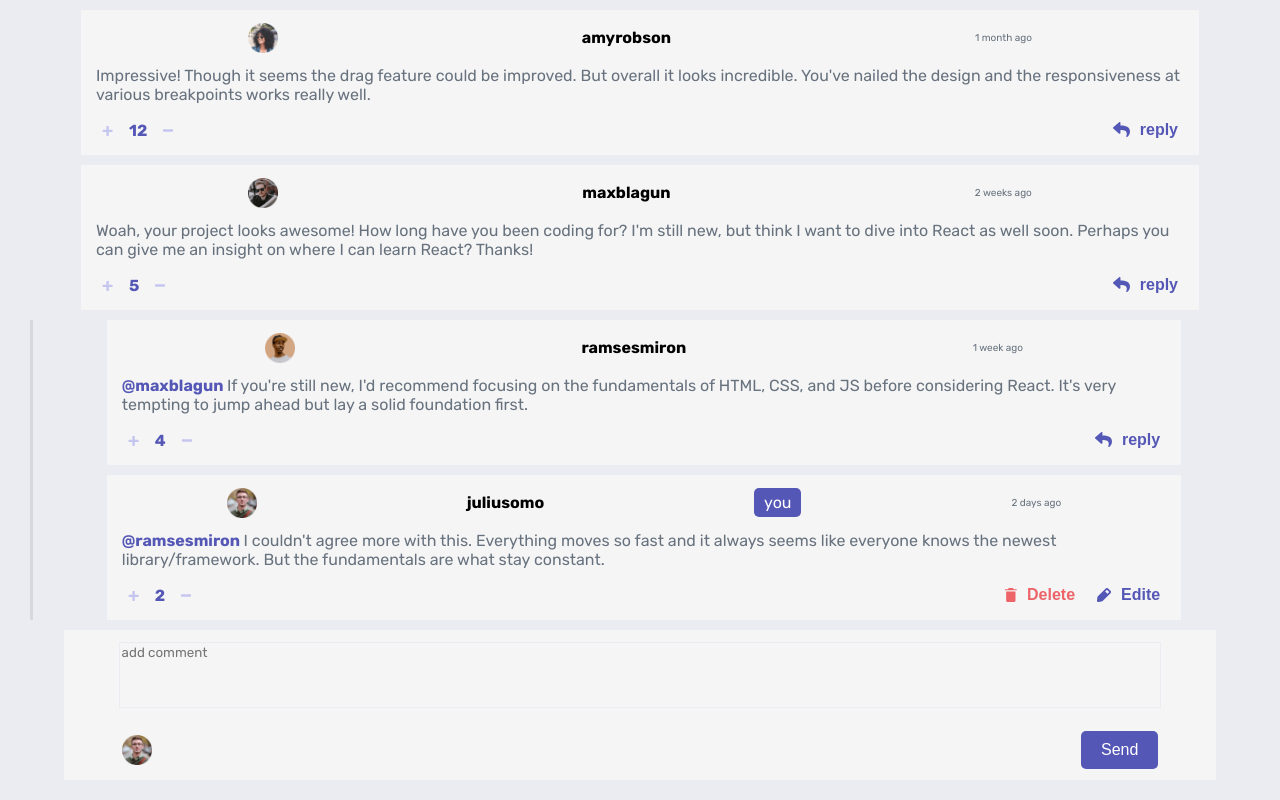
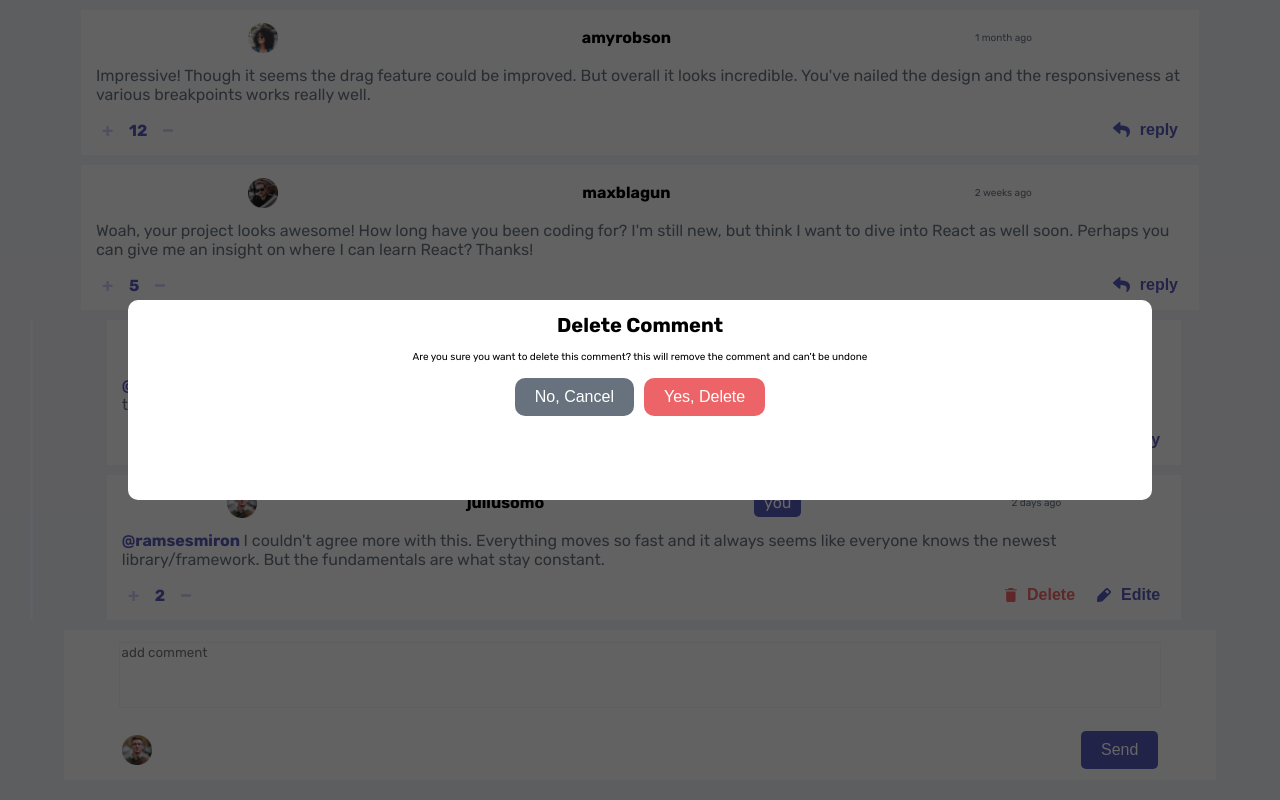
Before and after one commit to Joel-Hendrix1021/interactive-comments, a React (Create React App) app: page / in a window 1280 px wide. Built offline with nearby package versions, Linux system fonts and the light colour scheme.

Commit message:
add redux

```diff
--- a/src/App.js
+++ b/src/App.js
@@ -1,18 +1,22 @@
 /* eslint-disable no-unused-vars */
 import { useState } from "react";
+import { useSelector } from "react-redux";
 import "./App.css";
 import AddCmts from "./components/AddComts/AddCmts";
 import CardComent from "./components/CardComent/CardComent";
+import Modal from "./components/modal/Modal";
 
 import data from "./data.json";
 
 function App () {
-    const [comts, setComts] = useState(data);
-    console.log(comts);
+    const comts = useSelector((state) => state.data.comments);
+    const showModal = useSelector(state => state.showModal);
+    console.log(showModal);
     return (
         <div className="App">
-            {comts.comments.map(item => <CardComent key={item.id} comment={item}/>)}
-            <AddCmts user={comts.currentUser}/>
+            {comts.map(item => <CardComent key={item.id} comment={item}/>)}
+            <Modal/>
+            <AddCmts/>
         </div>
     );
 }
--- a/src/components/AddComts/AddCmts.js
+++ b/src/components/AddComts/AddCmts.js
@@ -1,11 +1,19 @@
+import { useState } from "react";
+import { useSelector } from "react-redux";
 import { AddFooterCmts, BtnSend, ComTextArea, TextArea } from ".";
 import { Img } from "../comentHeader";
 
-const AddCmts = ({ user }) => {
-    console.log(user);
+const AddCmts = () => {
+    const [newCmt, setNewCmt] = useState("");
+    const user = useSelector(state => state.data.currentUser);
+
+    const handleChange = (e) => {
+        setNewCmt(e.target.value);
+    };
+
     return (
         <ComTextArea>
-            <TextArea name="comment" id="comment" placeholder="add comment"></TextArea>
+            <TextArea name="comment" onChange={handleChange} id="comment" defaultValue={newCmt} placeholder="add comment"></TextArea>
             <AddFooterCmts>
                 <Img src={user.image.png} alt="" />
                 <BtnSend >Send</BtnSend>
--- a/src/components/CardComent/CardComent.js
+++ b/src/components/CardComent/CardComent.js
@@ -2,7 +2,6 @@ import { LineThread, Thread } from ".";
 import Comment from "../coment/Comment";
 
 const CardComent = ({ comment }) => {
-    console.log("line", comment.replies);
     return (
         <>
             <Comment comment={comment}/>
--- a/src/components/coment/Comment.js
+++ b/src/components/coment/Comment.js
@@ -1,8 +1,14 @@
+import { useDispatch } from "react-redux";
+import { actionShowModal } from "../../redux/action.js";
 import CommentHeader from "../comentHeader/CommentHeader.js";
 import { BtnCount, BtnCounts, ButtonReply, CommentStyle, ContainerButton, ImgReply, P, Span, ReplyingTo, BtnEdite, BtnDelete, ContainButton } from "./index.js";
 
 const Comment = ({ comment }) => {
-    console.log(comment);
+    const dispatch = useDispatch();
+
+    const handleShowModal = () => {
+        dispatch(actionShowModal());
+    };
 
     return (
         <CommentStyle>
@@ -20,7 +26,7 @@ const Comment = ({ comment }) => {
                     comment.id !== 4
                         ? <ButtonReply><ImgReply src="./images/icon-reply.svg"/>reply</ButtonReply>
                         : <ContainButton>
-                            <BtnDelete><img src="./images/icon-delete.svg" alt="delete" />Delete</BtnDelete>
+                            <BtnDelete onClick={handleShowModal} ><img src="./images/icon-delete.svg" alt="delete" />Delete</BtnDelete>
                             <BtnEdite><img src="./images/icon-edit.svg" alt="edite" />Edite</BtnEdite>
                         </ContainButton>
                 }
--- /dev/null
+++ b/src/components/modal/Modal.js
@@ -0,0 +1,18 @@
+import { BtnModal, ModalFixed, ModalStyle } from ".";
+
+const Modal = () => {
+    return (
+        <ModalFixed>
+            <ModalStyle>
+                <h1>Delete Comment</h1>
+                <p>Are you sure you want to delete this comment? this will remove the comment and {"can't"} be undone</p>
+                <div>
+                    <BtnModal>No, Cancel</BtnModal>
+                    <BtnModal color="hsl(358, 79%, 66%)">Yes, Delete</BtnModal>
+                </div>
+            </ModalStyle>
+        </ModalFixed>
+    );
+};
+
+export default Modal;
--- /dev/null
+++ b/src/components/modal/index.js
@@ -0,0 +1,37 @@
+import styled from "styled-components";
+
+export const ModalStyle = styled.div`
+  background: white;
+  border-radius: 1rem;
+  width: 80%;
+  margin: auto;
+  height: 200px;
+  position: fixed;
+
+  left: 0;
+  right: 0;
+  top: 0;
+  bottom: 0;
+  text-align: center;
+  z-index: 1000;
+`;
+
+export const ModalFixed = styled.div`
+  position: fixed;
+  left: 0;
+  right: 0;
+  top: 0;
+  bottom: 0;
+  background: rgba(0, 0, 0, 0.6);
+  z-index: 1;
+`;
+
+export const BtnModal = styled.button`
+    background: ${props => props.color ? props.color : "hsl(211, 10%, 45%)"};
+    color: white;
+    padding: 1rem 2rem;
+    border: none;
+    margin:0.5rem;
+    border-radius: 1rem;
+    font-size: 1.6rem;
+`;
--- a/src/index.css
+++ b/src/index.css
@@ -22,5 +22,7 @@ body {
 }
 
 html {
+
   font-size: 62.5%;
+
 }
--- a/src/index.js
+++ b/src/index.js
@@ -3,10 +3,16 @@ import ReactDOM from "react-dom";
 import "./index.css";
 import App from "./App";
 import reportWebVitals from "./reportWebVitals";
+import { Provider } from "react-redux";
+import configureStore from "./redux/store";
+
+const store = configureStore();
 
 ReactDOM.render(
     <React.StrictMode>
-        <App />
+        <Provider store={store}>
+            <App />
+        </Provider>
     </React.StrictMode>,
     document.getElementById("root")
 );
--- /dev/null
+++ b/src/redux/action.js
@@ -0,0 +1,6 @@
+export const actionShowModal = () => {
+    return {
+        type: "SHOW_MODAL",
+        payload: null
+    };
+};
--- /dev/null
+++ b/src/redux/reducer.js
@@ -0,0 +1,13 @@
+export default function reducer (state, action) {
+    switch (action.type) {
+    case "ADD_COMMENT":
+        return console.log("ADD_COMMENT", action.payload);
+    case "SHOW_MODAL":
+        return {
+            ...state,
+            showModal: !state.showModal
+        };
+    default :
+        return state;
+    }
+}
--- /dev/null
+++ b/src/redux/store.js
@@ -0,0 +1,15 @@
+import { createStore } from "redux";
+
+import data from "../data.json";
+import reducer from "./reducer";
+
+const initialState = {
+    data,
+    showModal: false
+};
+
+function configureStore (state = initialState) {
+    return createStore(reducer, initialState);
+}
+
+export default configureStore;
```
